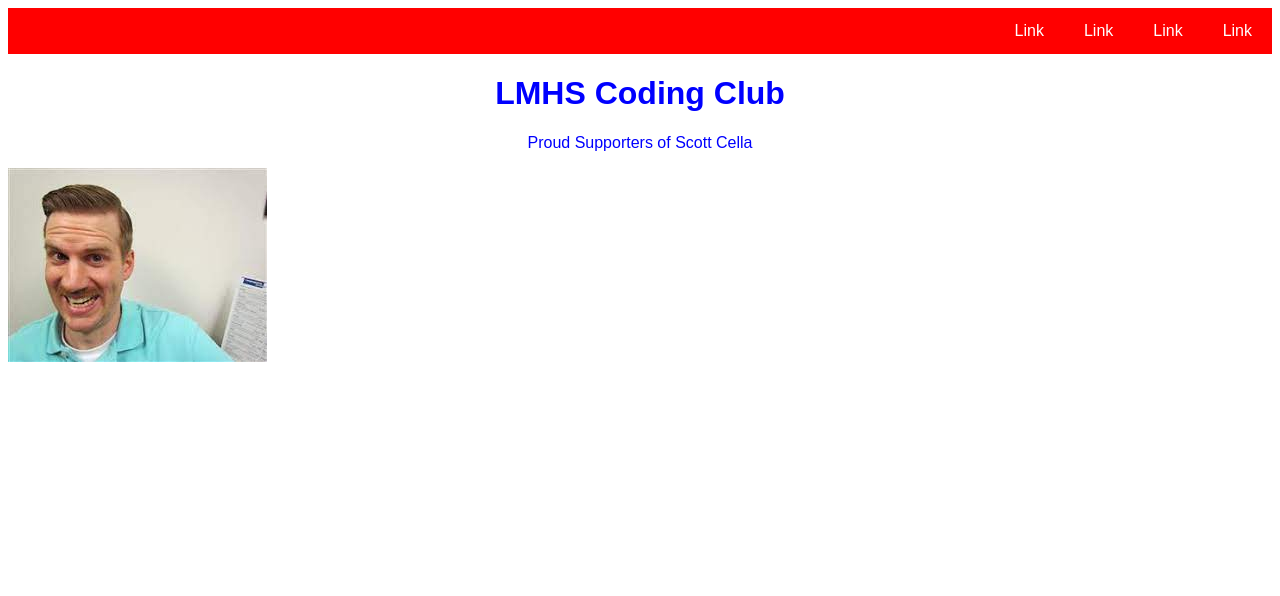
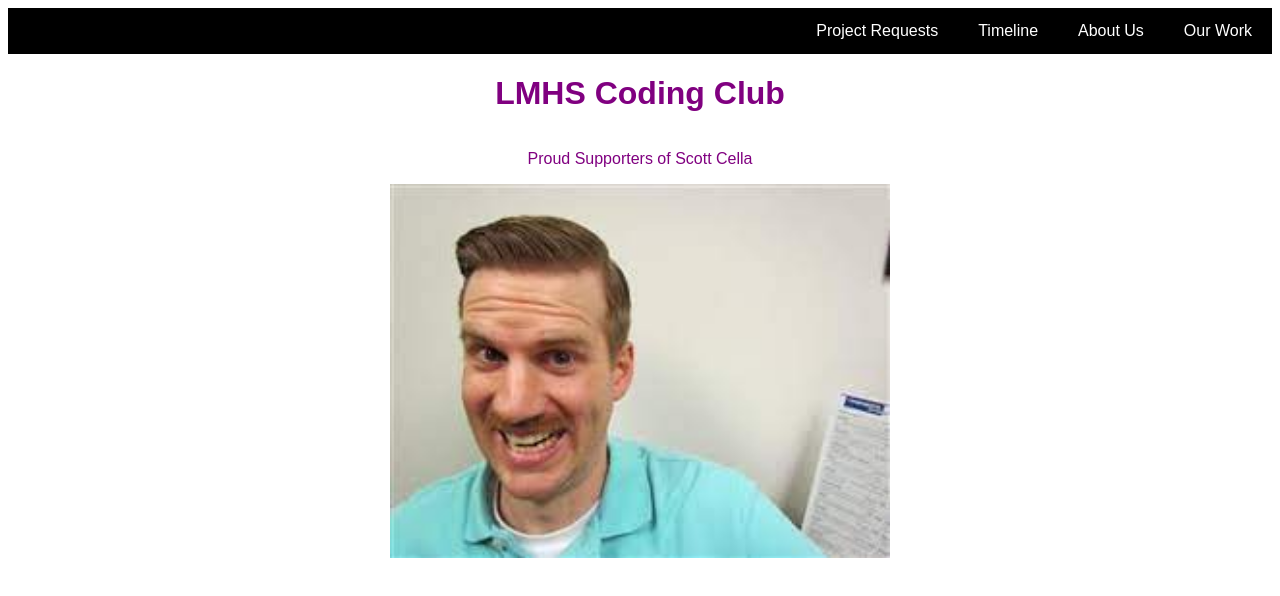
Before and after one commit to LMHSCodingClub/LMHSCodingClub.github.io, a plain HTML site: page index.html in a window 1280 px wide. Drawn offline with Linux system fonts and the light colour scheme.

Commit message:
Add nav link labels

```diff
--- a/index.html
+++ b/index.html
@@ -13,13 +13,17 @@
     </head>
     <body>
         <div class="navbar">
-            <a href="#" class="right">Link</a>
-            <a href="#" class="right">Link</a>
-            <a href="#" class="right">Link</a>
-            <a href="#" class="right">Link</a>
+            <a href="#" class="right">Our Work</a>
+            <a href="#" class="right">About Us</a>
+            <a href="#" class="right">Timeline</a>
+
+            <a href="#" class="right">Project Requests</a>
           </div>
-        <h1 class="title">LMHS Coding Club</h1>
-        <p class="title">Proud Supporters of Scott Cella</p>
-        <img src="cella1.jfif">
+          <main>
+
+            <h1 class="title">LMHS Coding Club</h1>
+            <p class="title">Proud Supporters of Scott Cella</p>
+            <img src="cella1.jfif" width="500" class="title">
+          </main>
     </body>
 </html>
--- a/styles.css
+++ b/styles.css
@@ -1,7 +1,7 @@
 /* Style the top navigation bar */
 .navbar {
     overflow: hidden; /* Hide overflow */
-    background-color: red; /* Dark background color */
+    background-color: black; /* Dark background color */
   }
 
   /* Style the navigation bar links */
@@ -26,7 +26,12 @@
   }
 
 .title {
-    text-align: center;
-    color: blue;
+    color: purple;
 
 }
+
+main {
+    display: flex;
+    flex-direction: column;
+    align-items: center;
+}
```
